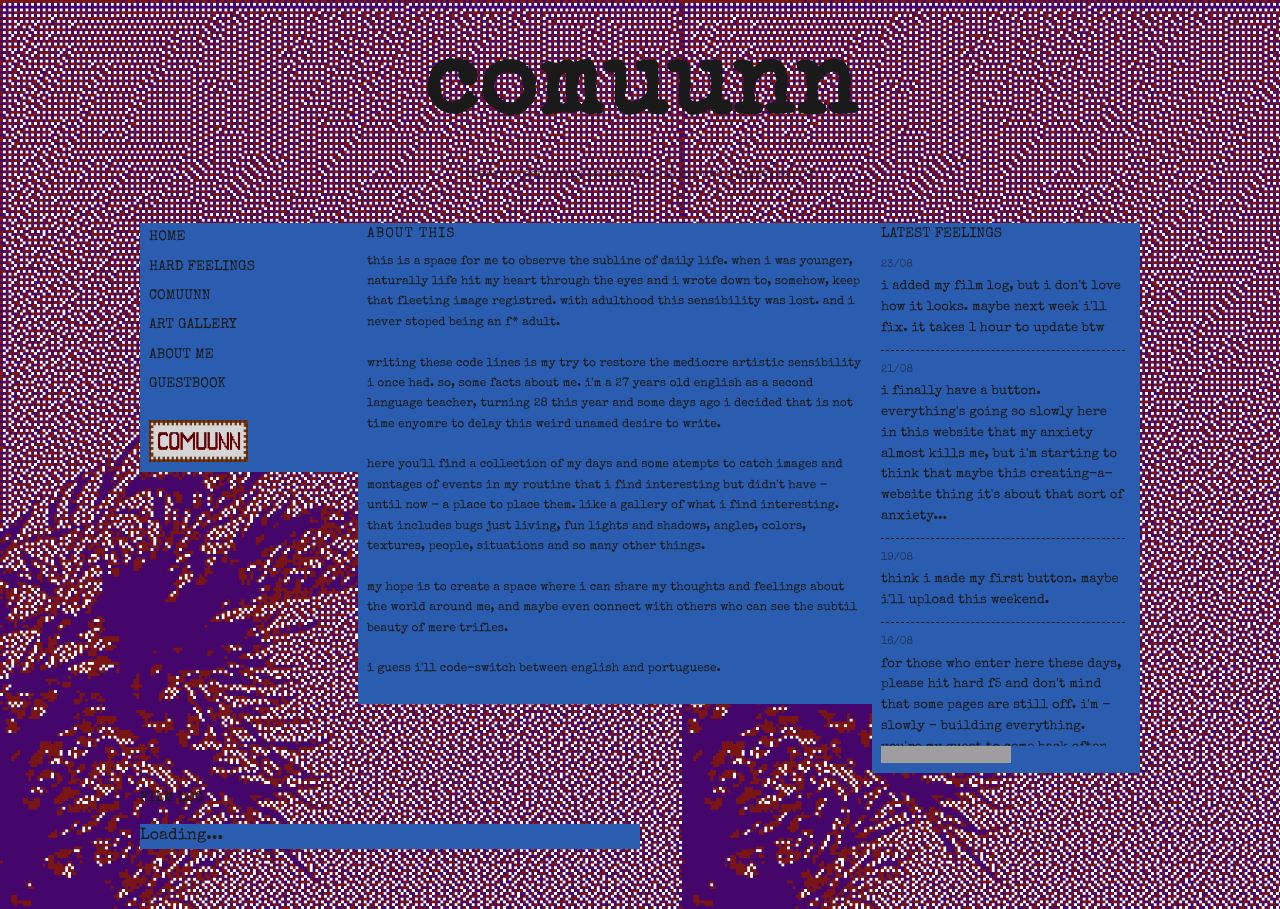
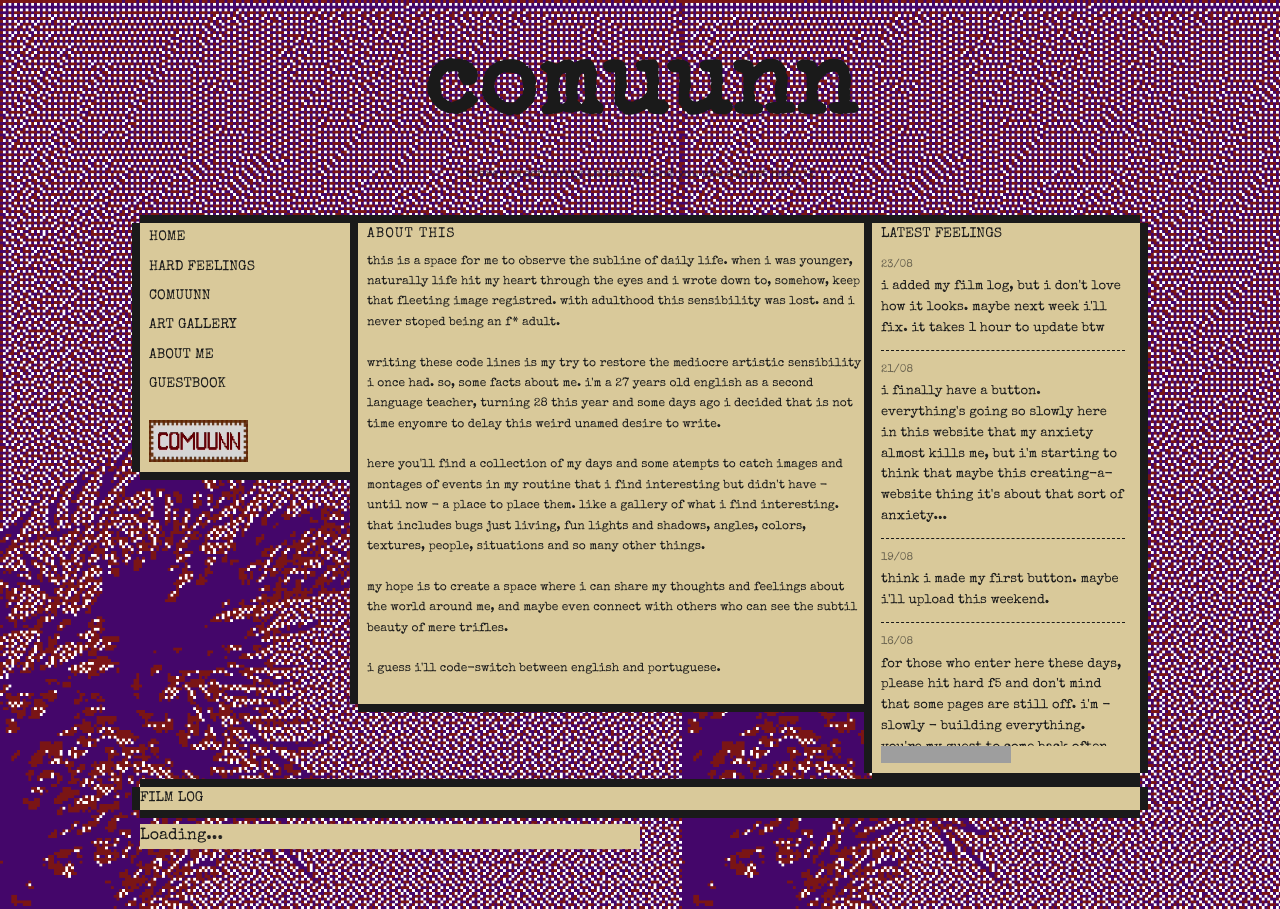
Before and after one commit to guiolhermer/comuunn, a Jekyll site: the page built from index.html, in a window 1280 px wide. Built offline with Jekyll 4.4.1, drawn with Linux system fonts in a browser that asks for light colours; grey boxes are pictures that could not be loaded.

Commit message:
update background color and add box shadow to home columns and letterboxd embed wrapper

```diff
--- a/assets/style.css
+++ b/assets/style.css
@@ -78,7 +78,12 @@ a:hover {
 
 .home-columns > * {
   padding: 0 9px;
-  background-color: var(--blue);
+  background-color: var(--paper-dark);
+  box-shadow:
+    8px 0 0 0 var(--ink),
+    -8px 0 0 0 var(--ink),
+    0 8px 0 0 var(--ink),
+    0 -8px 0 0 var(--ink);
 }
 
 .coluna-navegacao {
@@ -242,7 +247,7 @@ a:hover {
 
 #letterboxd-embed-wrapper-tc {
   margin-top: 10px;
-  background-color: var(--blue);
+  background-color: var(--paper-dark);
 }
 
 .letterboxdtitulo {
@@ -250,6 +255,12 @@ a:hover {
   text-transform: uppercase;
   margin: 3 3 3 3;
   font-weight: normal;
+  background-color: var(--paper-dark);
+  box-shadow:
+    8px 0 0 0 var(--ink),
+    -8px 0 0 0 var(--ink),
+    0 8px 0 0 var(--ink),
+    0 -8px 0 0 var(--ink);
 }
 
 #letterboxd-embed-wrapper-tc {
```
